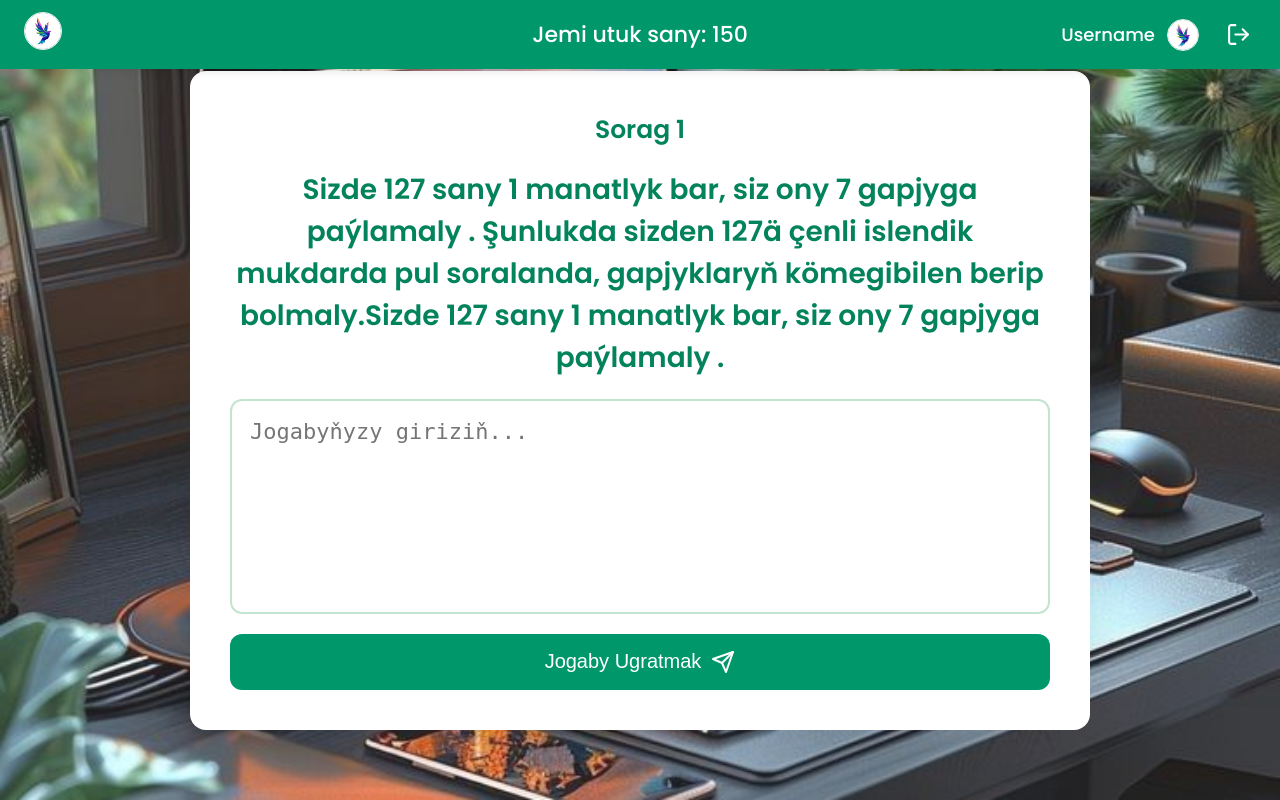
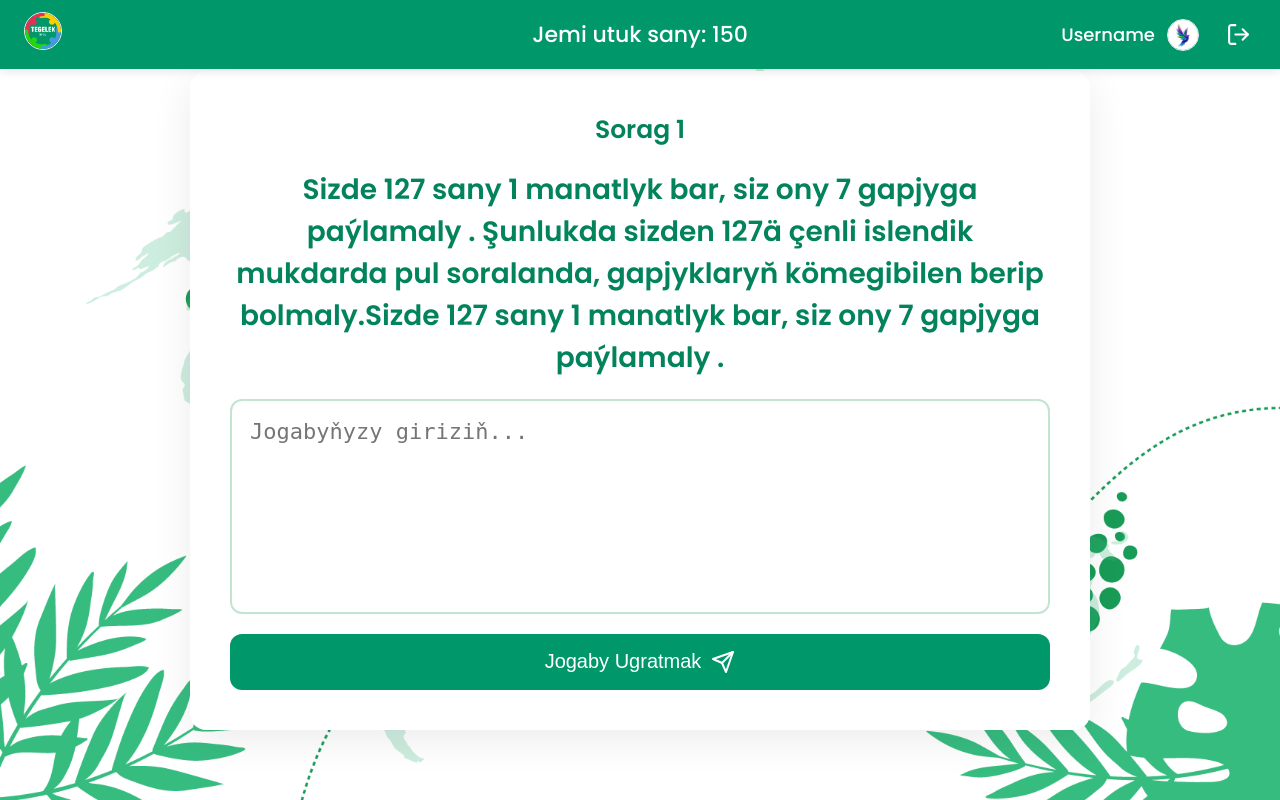
Before and after one commit to MeretMeredow/competitive, a Django app: page /group in a window 1280 px wide. Run offline with Django 5.2, Linux system fonts and the light colour scheme.

Commit message:
new commit

```diff
--- a/static/css/style.css
+++ b/static/css/style.css
@@ -317,7 +317,7 @@ body {
     left: 0;
     width: 100%;
     height: 100%;
-    background-image: url("/static/img/comp.jpg"); /* Replace with your image URL */
+    background-image: url("/static/img/background.jpg"); /* Replace with your image URL */
     background-size: cover;
     background-position: center;
     z-index: -1; /* Places it behind the content */
--- a/templates/emin.html
+++ b/templates/emin.html
@@ -9,10 +9,11 @@
     <link href="https://fonts.googleapis.com/css2?family=Poppins:wght@400;500;600&display=swap" rel="stylesheet">
 </head>
 <body>
+
     <header class="header-bar">
         <div class="header-content">
             <div class="header-div">
-                <img src="{% static 'img/logo.jpg' %}" alt="Logo" class="header-logo">
+                <img src="{% static 'img/logo_ak.png' %}" alt="Logo" class="header-logo">
             </div>
             <div class="profile-section">
                 <span class="profile-name">Admin</span>
--- a/templates/group.html
+++ b/templates/group.html
@@ -15,7 +15,7 @@
     <header class="header-bar">
         <div class="header-content">
             <div class="header-div">
-                <img src="{% static 'img/logo.jpg' %}" alt="App Logo" class="header-logo">
+                <img src="{% static 'img/logo_ak.png' %}" alt="App Logo" class="header-logo">
             </div>
             <span class="utuk-sany">Jemi utuk sany: 150</span>
             <div class="profile-section">
```
Also changed, not shown: basleshikApp/migrations/0006_alter_question_options_alter_result_options.py (added), db.sqlite3 (added), static/img/background.jpg (added), static/img/comp.jpg (deleted), static/img/logo_ak.png (added), static/img/logo_gara.png (added), 1 other file.
